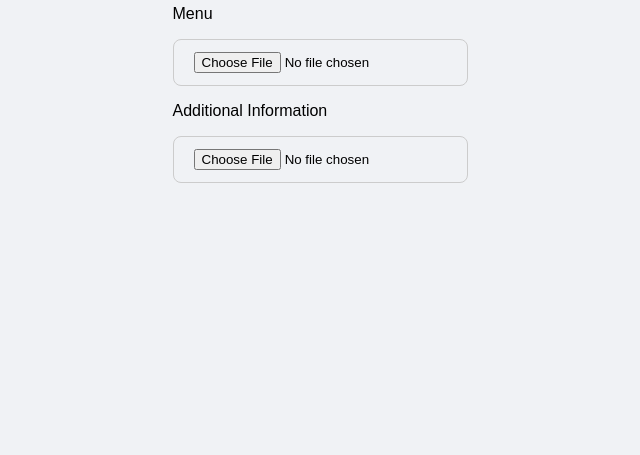
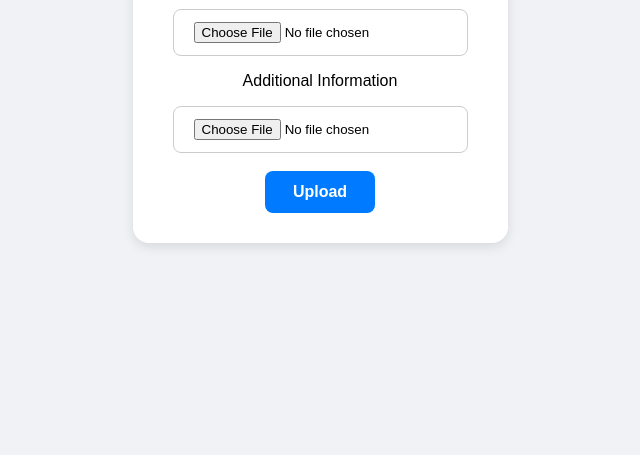
Before and after one commit to gladysmawarni/audio-waiter, a website built with Vite: page index.html in a window 1280 px wide. Shown: the part 345-800 px from the top of the page, without its empty margins (320-960 px from the left). Built offline with nearby package versions, Linux system fonts and the light colour scheme.

Commit message:
upload screen improvement

```diff
--- a/index.html
+++ b/index.html
@@ -39,6 +39,34 @@
     input[type="file"]:hover {
       border-color: #0070f3;
       background: #f0f8ff;
+    }
+
+     #uploadScreen {
+      background: white;
+      padding: 30px 40px;
+      border-radius: 16px;
+      box-shadow: 0 4px 12px rgba(0, 0, 0, 0.1);
+      text-align: center;
+    }
+
+    #uploadBtn {
+      background-color: #007bff;
+      color: white;
+      border: none;
+      padding: 12px 28px;
+      border-radius: 8px;
+      font-size: 16px;
+      font-weight: 600;
+      cursor: pointer;
+      transition: background-color 0.2s ease, transform 0.1s ease;
+    }
+
+    #uploadBtn:hover {
+      background-color: #0056b3;
+    }
+
+    #uploadBtn:active {
+      transform: scale(0.98);
     }
 
     #chat-container {
@@ -132,10 +160,17 @@
   <!-- Upload Screen -->
   <div id="uploadScreen">
     <h1>Upload Information</h1>
+
     <p>Menu</p>
     <input type="file" id="fileInput" accept=".xlsx, .xls" />
+
     <p>Additional Information</p>
     <input type="file" id="fileInput2" accept=".xlsx, .xls, .doc, .txt, .md, .pdf" />
+
+    <br /><br />
+
+    <!-- Upload Button -->
+    <button id="uploadBtn">Upload</button>
 
   </div>
 
--- a/src/main.ts
+++ b/src/main.ts
@@ -23,7 +23,10 @@ interface RealtimeHistoryItem {
 }
 
 
+const uploadBtn = document.getElementById("uploadBtn") as HTMLInputElement;
 const fileInput = document.getElementById("fileInput") as HTMLInputElement;
+
+
 const uploadScreen = document.getElementById("uploadScreen") as HTMLDivElement;
 const mainApp = document.getElementById("mainApp") as HTMLDivElement;
 
@@ -35,7 +38,7 @@ let session: RealtimeSession | null = null; // top-level, accessible everywhere
 
 
 
-fileInput.addEventListener("change", async () => {
+uploadBtn.addEventListener("click", async () => {
   const file = fileInput.files?.[0];
   if (!file) return alert("No file selected!");
 
@@ -110,6 +113,7 @@ async function initAgent(menuData: string) {
   try {
     // 1. Fetch ephemeral key
     const ephemeralKey = await getEphemeralKey();
+
 
     // 2. Create agent
     const agent = new RealtimeAgent({
```
